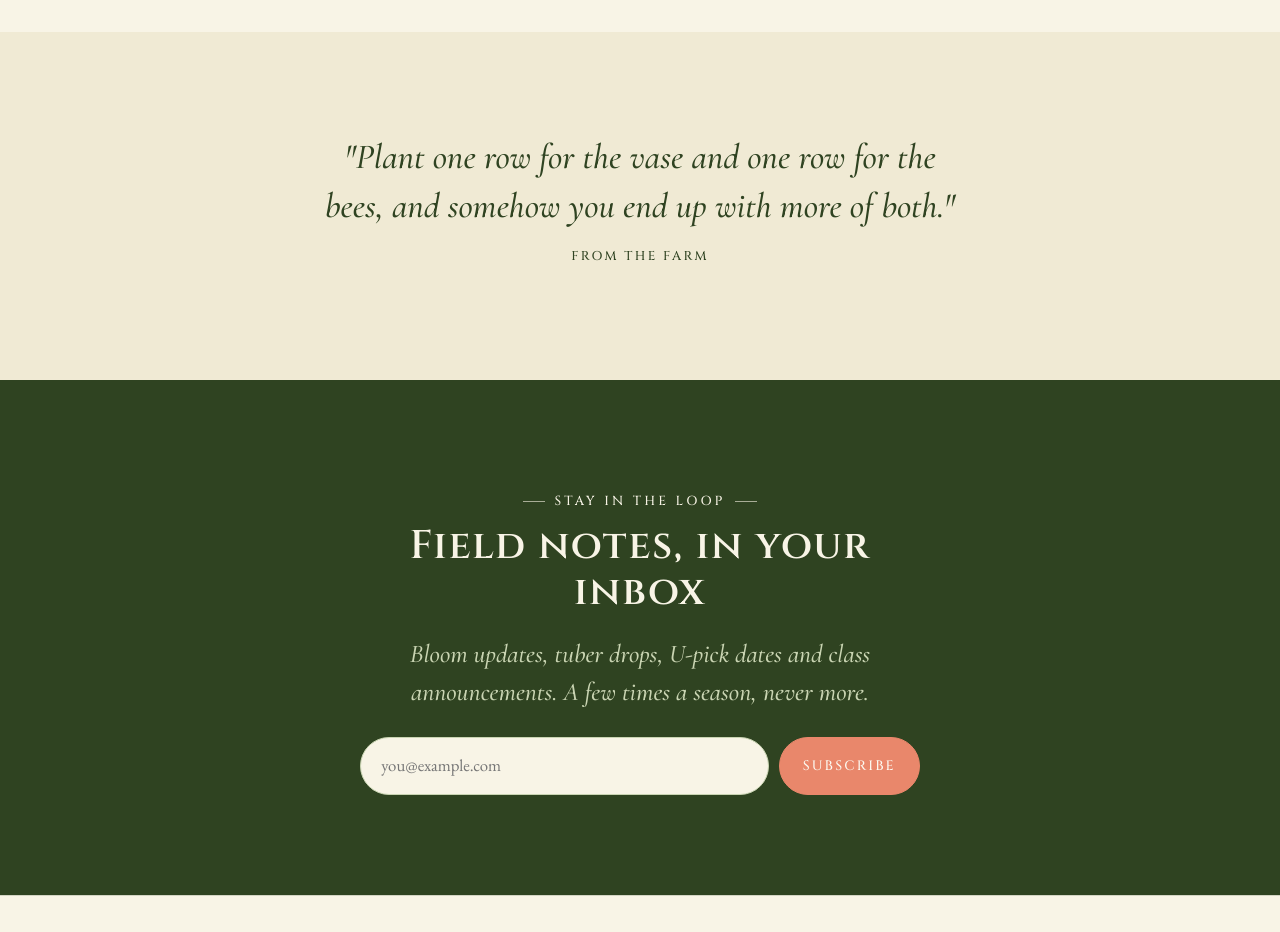
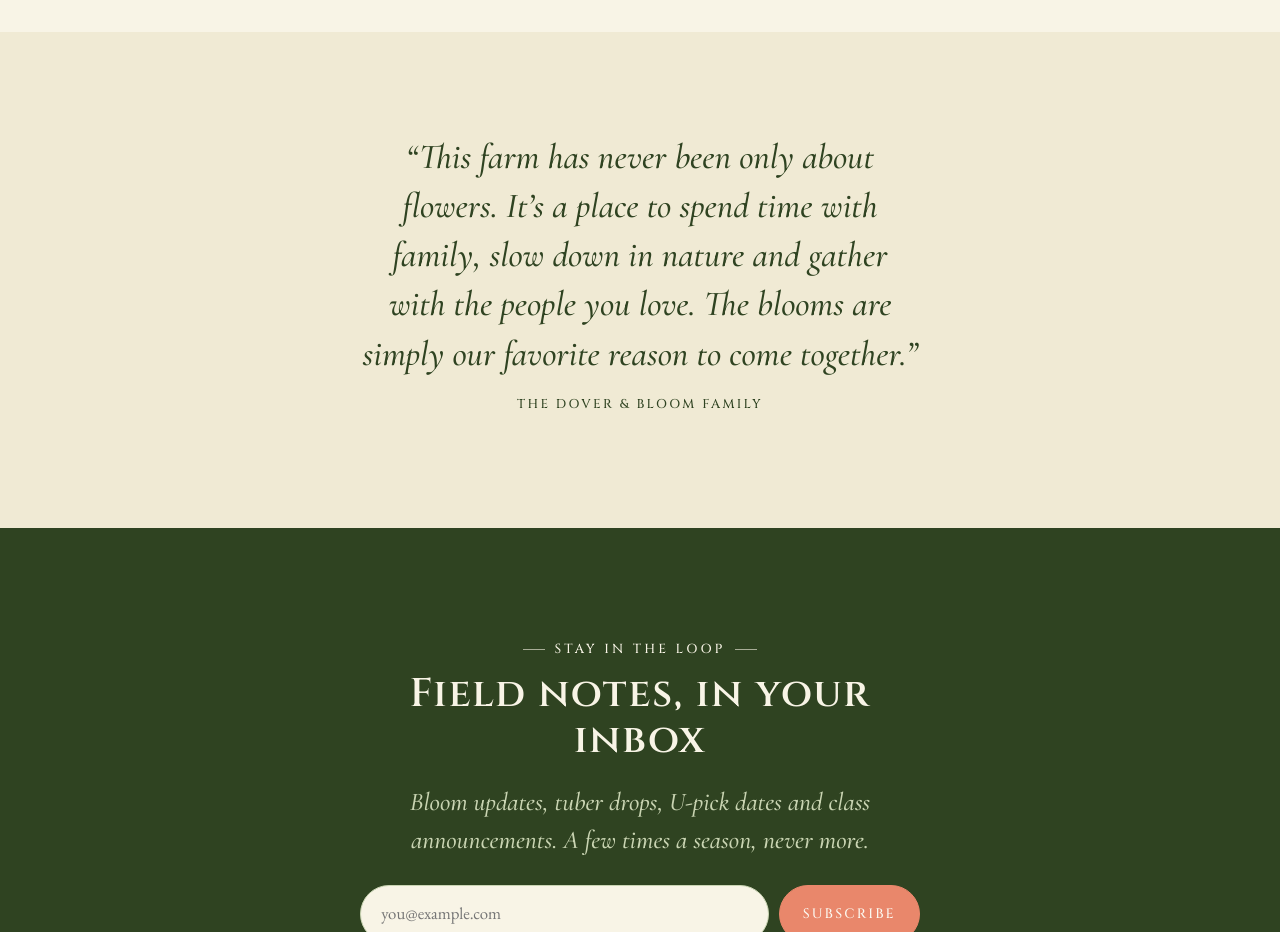
Before and after one commit to doverandbloom/Doverandbloom, a website: page index.html in a window 1280 px wide. Shown: the part 4480-5412 px from the top of the page. Drawn offline with nearby package versions, Linux system fonts and the light colour scheme.

Commit message:
Home page: new closing quote about family, nature and gathering
Co-Authored-By: Claude Opus 5.5 <noreply@anthropic.com>
Claude-Session: https://claude.ai/code/session_01Qz9mq9EyEn61VCzL8yH6Fs

```diff
--- a/index.html
+++ b/index.html
@@ -191,8 +191,8 @@
     <!-- QUOTE -->
     <section class="section section--tint">
       <div class="wrap">
-        <p class="quote">"Plant one row for the vase and one row for the bees, and somehow you end up with more of both."</p>
-        <p class="quote-by">From the farm</p>
+        <p class="quote">“This farm has never been only about flowers. It’s a place to spend time with family, slow down in nature and gather with the people you love. The blooms are simply our favorite reason to come together.”</p>
+        <p class="quote-by">The Dover &amp; Bloom family</p>
       </div>
     </section>
 
```
